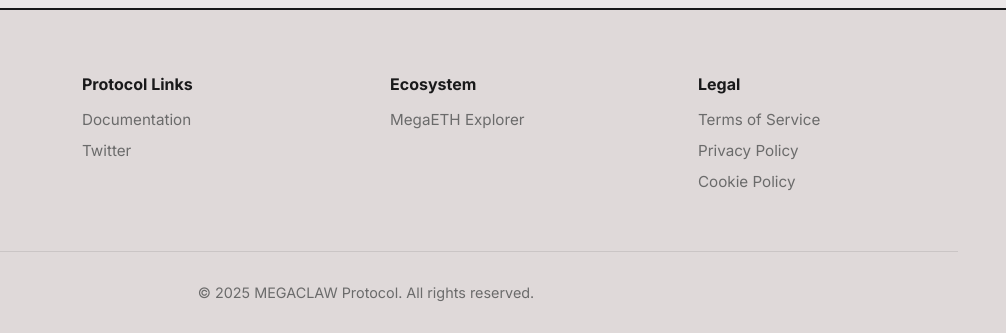
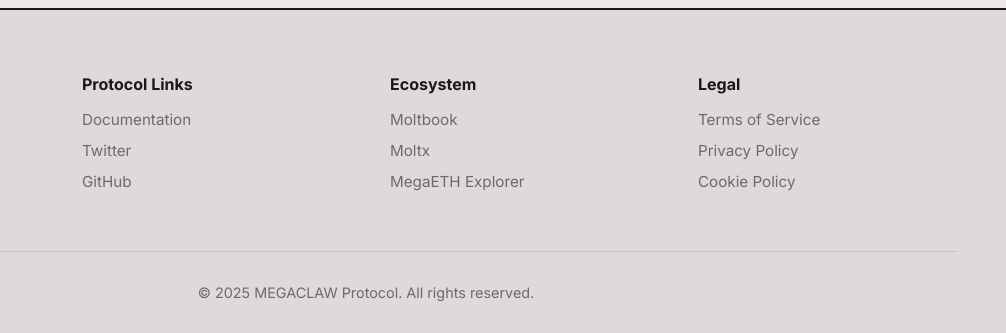
Before and after one commit to megaclaw99/megaclawF, a website: page public/index.html in a window 1280 px wide. Shown: the part 2192-2525 px from the top of the page, 274-1280 px from the left. Drawn offline with Linux system fonts and the light colour scheme; no server answers.

Commit message:
Add Moltbook, Moltx, and GitHub links to footer

```diff
--- a/public/index.html
+++ b/public/index.html
@@ -232,9 +232,12 @@ GET  /api/v1/stats     — Protocol statistics</pre>
       <div class="footer-section"><h4>Protocol Links</h4><ul class="footer-links">
         <li><a onclick="showPage('docs')">Documentation</a></li>
         <li><a href="https://x.com/megaclaw_io" target="_blank">Twitter</a></li>
+        <li><a href="https://github.com/megaclaw99" target="_blank">GitHub</a></li>
       </ul></div>
       <div class="footer-section"><h4>Ecosystem</h4><ul class="footer-links">
-        <li><a href="https://megaeth.blockscout.com" target="_blank">MegaETH Explorer</a></li>
+        <li><a href="https://www.moltbook.com" target="_blank">Moltbook</a></li>
+        <li><a href="https://moltx.io" target="_blank">Moltx</a></li>
+        <li><a href="https://mega.etherscan.io" target="_blank">MegaETH Explorer</a></li>
       </ul></div>
       <div class="footer-section"><h4>Legal</h4><ul class="footer-links">
         <li><a onclick="showPage('terms')">Terms of Service</a></li>
```
